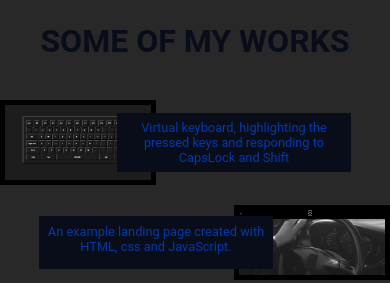
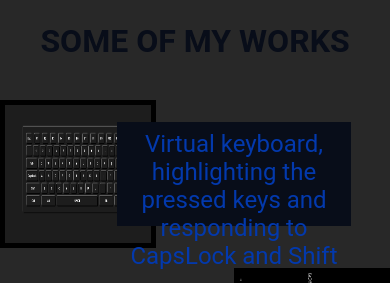
Before and after one commit to Chipsiarz/Chipsiarz.github.io, a plain HTML site: page index.html in a window 390 px wide. Shown: the part 1810-2093 px from the top of the page. Drawn offline with nearby package versions, Linux system fonts and the light colour scheme.

Commit message:
font size fix

```diff
--- a/styleMobile.css
+++ b/styleMobile.css
@@ -104,7 +104,7 @@
 
   .leftText,
   .rightText {
-    font-size: 0.8rem;
+    font-size: 0.8 rem;
   }
 
   .btnContainer {
```
